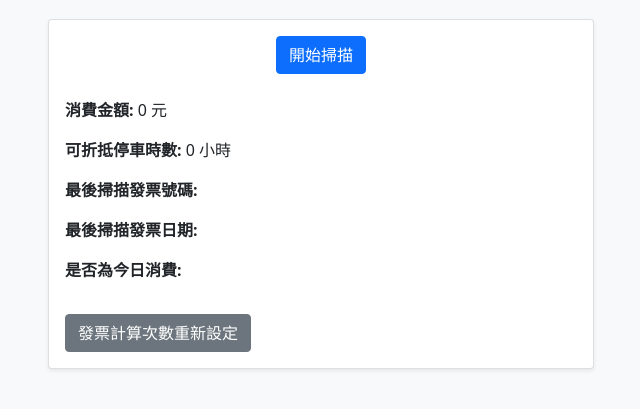
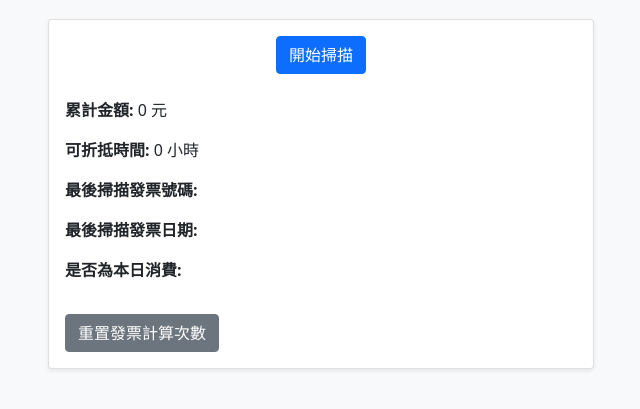
Before and after one commit to VcaFang/parking-discount-calculator, a plain HTML site: page index.html in a window 1280 px wide. Shown: the part 77-486 px from the top of the page, without its empty margins (319-959 px from the left). Drawn offline with nearby package versions, Linux system fonts and the light colour scheme.

Commit message:
update html

```diff
--- a/index.html
+++ b/index.html
@@ -21,13 +21,13 @@
                         <video id="video" class="w-100 mb-3" style="display: none;"></video>
                         <canvas id="canvas" style="display: none;"></canvas>
                         <div id="results" class="mt-4">
-                            <p><strong>消費金額:</strong> [[ totalAmount ]] 元</p>
-                            <p><strong>可折抵停車時數:</strong> [[ discountHours ]] 小時</p>
+                            <p><strong>累計金額:</strong> [[ totalAmount ]] 元</p>
+                            <p><strong>可折抵時間:</strong> [[ discountHours ]] 小時</p>
                             <p><strong>最後掃描發票號碼:</strong> [[ lastInvoiceNumber ]]</p>
                             <p><strong>最後掃描發票日期:</strong> [[ lastInvoiceDate ]]</p>
-                            <p><strong>是否為今日消費:</strong> [[ isCurrentDate ]]</p>
+                            <p><strong>是否為本日消費:</strong> [[ isCurrentDate ]]</p>
                             <p class="text-danger">[[ message ]]</p>
-                            <button @click="resetCalculator" class="btn btn-secondary mt-3">發票計算次數重新設定</button>
+                            <button @click="resetCalculator" class="btn btn-secondary mt-3">重置發票計算次數</button>
                         </div>
                     </div>
                 </div>
```
